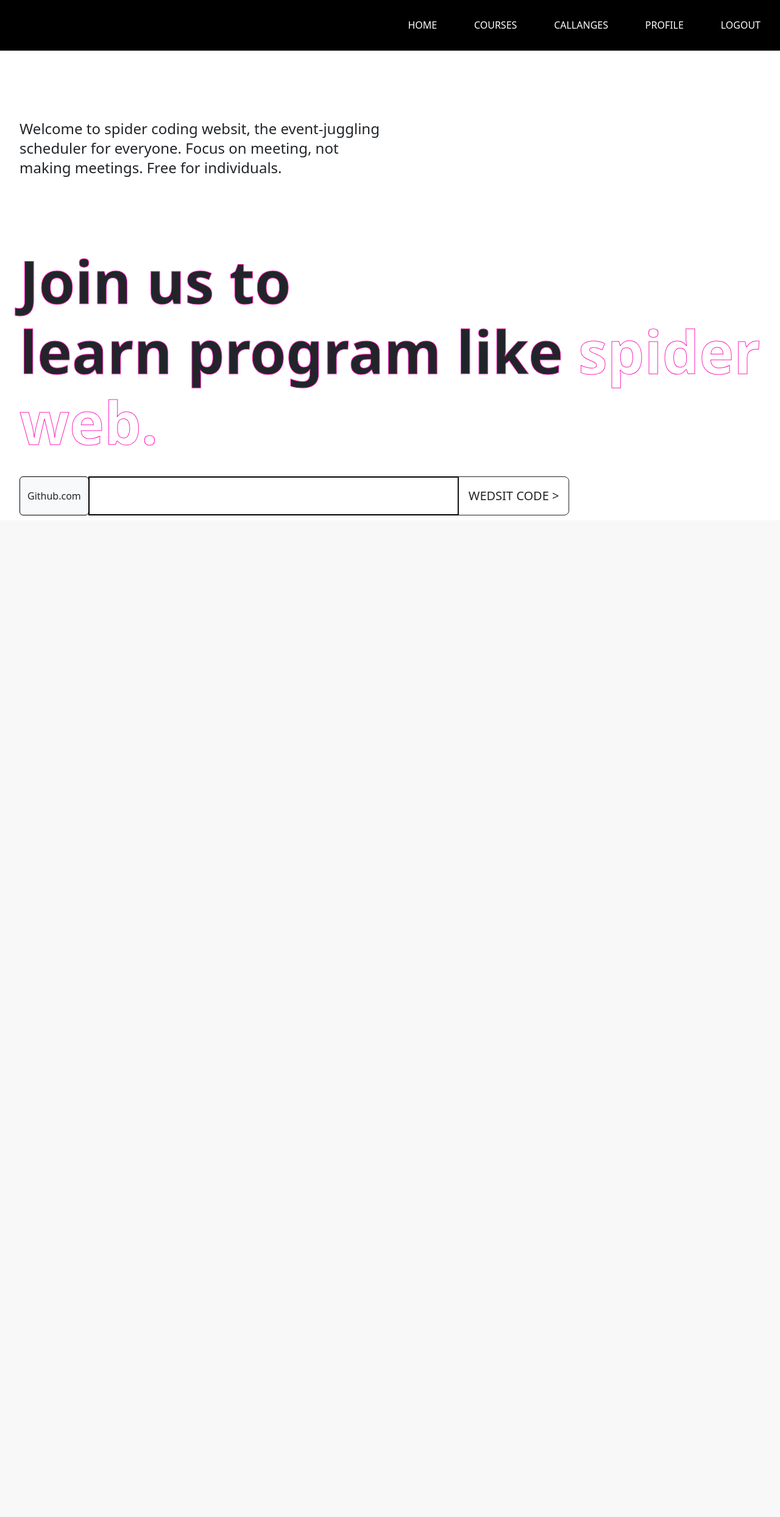
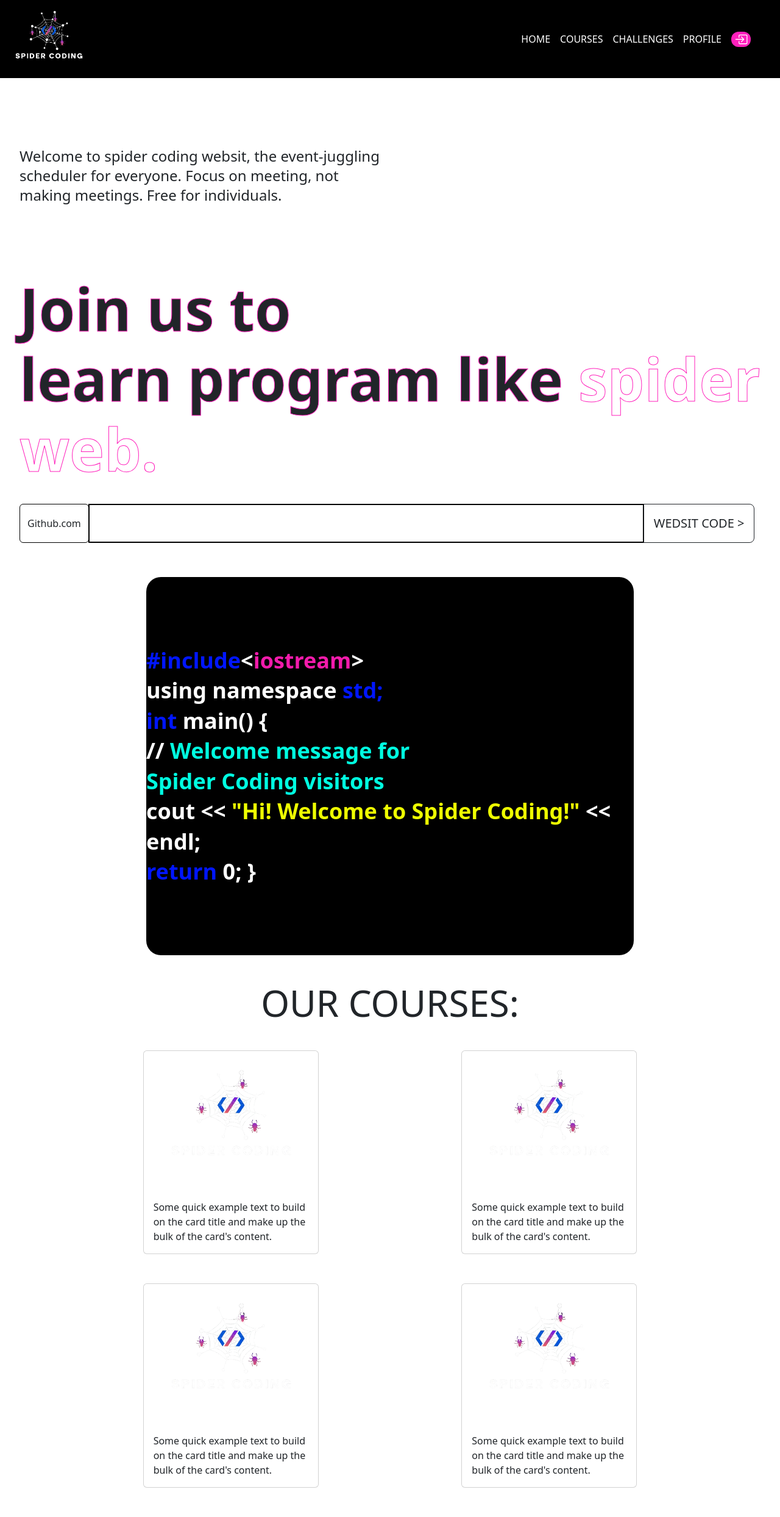
Before and after one commit to hassanmok/final_project_edu, a Django app: template project/edu_app/templates/index.html in a window 1280 px wide. Shown: the whole page at 61% size. Before the commit the page ends 845 px from the top, so only its background shows below. Run offline with Django 5.2, Linux system fonts and the light colour scheme; the template is opened without the code that fills it, so the values that code supplies are empty; parts of the project's set-up code (start-up, migrations or seed data) failed here and were passed over; some libraries are stand-ins or nearby versions.

Commit message:
hassan edit

```diff
--- a/project/edu_app/templates/index.html
+++ b/project/edu_app/templates/index.html
@@ -10,8 +10,27 @@
     <title>project edu</title>
 </head>
 <body>
+    <div id="upper_bar" class="bg-black p-8 flex justify-between items-center p-0">
+        <div id="left_bar">
+            <img class="h-32" src="{% static 'images/spider_logo.png' %}" alt="logo_spider">
+        </div>
+        <div id="right_bar" class="flex space-x-4 mr-12">
+            <a href="#">HOME</a>
+            <a href="#">COURSES</a>
+            <a href="#">CHALLENGES</a>
+            <a href="#">PROFILE</a>
+            <a href="#">
+            <svg id="logout" xmlns="http://www.w3.org/2000/svg" class="rounded-xl py-0.5" width="32" height="25" fill="currentColor" class="bi bi-box-arrow-in-right" viewBox="0 0 16 16">
+                <path fill-rule="evenodd" d="M6 3.5a.5.5 0 0 1 .5-.5h8a.5.5 0 0 1 .5.5v9a.5.5 0 0 1-.5.5h-8a.5.5 0 0 1-.5-.5v-2a.5.5 0 0 0-1 0v2A1.5 1.5 0 0 0 6.5 14h8a1.5 1.5 0 0 0 1.5-1.5v-9A1.5 1.5 0 0 0 14.5 2h-8A1.5 1.5 0 0 0 5 3.5v2a.5.5 0 0 0 1 0z"/>
+                <path fill-rule="evenodd" d="M11.854 8.354a.5.5 0 0 0 0-.708l-3-3a.5.5 0 1 0-.708.708L10.293 7.5H1.5a.5.5 0 0 0 0 1h8.793l-2.147 2.146a.5.5 0 0 0 .708.708z"/>
+              </svg>
+            </a>
+        </div>
+    </div>
+    <!--
     <div id="upper_bar" class="bg-black p-8">
         <div id="left_bar">
+            <img src="{% static 'images/spider_logo.png' %}" alt="logo_spider">
         </div>
         <div id="right_bar" class="text-white flex justify-end space-x-4">
             <h3 id="bar_right">HOME</h3>
@@ -21,6 +40,7 @@
             <h3 id="bar_right">LOGOUT</h3>
         </div>
     </div>
+    -->
     <div id="main">
         <div class="my-28 mx-8">
         <h2 class="text-2xl font-normal">Welcome to spider coding websit, the event-juggling<br>scheduler for everyone. Focus on meeting,
@@ -32,14 +52,52 @@
         <div class="flex">
             <div class="input-group input-group-lg mx-8 mb-2 mt-8">
                 <div class="input-group-prepend">
-                  <span class="input-group-text h-16 border-black" id="inputGroup-sizing-lg">Github.com</span>
+                  <span class="input-group-text h-16 border-black bg-white" id="inputGroup-sizing-lg">Github.com</span>
                 </div>
-                <input type="text"  class="border-2 border-black w-1/2">
+                <input type="text"  class="border-2 border-black w-3/4">
 
                 <button type="button" class="btn btn-outline-dark">WEDSIT CODE ></button>
               </div>
         </div>
-
+        <div class="bg-black flex justify-center rounded-3xl mx-60 my-12 py-28">
+            <h1 class="text-white text-4xl  leading-snug"><b><span style="color: #0116FF;">#include</span>&lt;<span style="color: #F31BAB;">iostream</span>&gt;<br>
+                using namespace <span style="color: #0116FF;">std;</span><br>
+                 <span style="color: #0116FF;">int</span> main() {<br>
+                 // <span style="color: #00FFE1;">Welcome message for<br>Spider Coding visitors</span><br>
+                 cout << <span><span style="color: #EEFF00;">"Hi! Welcome to Spider Coding!"</span> << endl;<br>
+                 <span style="color: #0116FF;">return</span> 0; }</b></h1>
+        </div>
+        <div>
+            <h1 class="flex justify-center text-6xl border-black">OUR COURSES:</h1>
+        </div>
+        <div class="flex justify-center flex justify-evenly my-12">
+            <div class="card" style="width: 18rem;">
+                <img class="card-img-top" src="{% static 'images/spider_logo.png' %}" alt="Card image cap">
+                <div class="card-body">
+                  <p class="card-text">Some quick example text to build on the card title and make up the bulk of the card's content.</p>
+                </div>
+              </div>
+              <div class="card" style="width: 18rem;">
+                <img class="card-img-top" src="{% static 'images/spider_logo.png' %}" alt="Card image cap">
+                <div class="card-body">
+                  <p class="card-text">Some quick example text to build on the card title and make up the bulk of the card's content.</p>
+                </div>
+              </div>
+            </div>
+            <div class="flex justify-center flex justify-evenly my-12">
+              <div class="card" style="width: 18rem;">
+                <img class="card-img-top" src="{% static 'images/spider_logo.png' %}" alt="Card image cap">
+                <div class="card-body">
+                  <p class="card-text">Some quick example text to build on the card title and make up the bulk of the card's content.</p>
+                </div>
+              </div>
+              <div class="card" style="width: 18rem;">
+                <img class="card-img-top" src="{% static 'images/spider_logo.png' %}" alt="Card image cap">
+                <div class="card-body">
+                  <p class="card-text">Some quick example text to build on the card title and make up the bulk of the card's content.</p>
+                </div>
+              </div>
+            </div>
 
     </div>
 </body>
--- a/project/project/settings.py
+++ b/project/project/settings.py
@@ -116,8 +116,8 @@ USE_TZ = True
 # Static files (CSS, JavaScript, Images)
 # https://docs.djangoproject.com/en/5.1/howto/static-files/
 
-STATIC_URL = 'static/'
-
+STATIC_URL = '/static/'
+STATICFILES_DIRS = [BASE_DIR / "static"]
 # Default primary key field type
 # https://docs.djangoproject.com/en/5.1/ref/settings/#default-auto-field
 
--- a/project/static/style.css
+++ b/project/static/style.css
@@ -10,7 +10,19 @@
 
   #bar_right{
     margin-left: 5%;
+  }
+  #right_bar a {
+    color: white; /* Set initial color */
+    transition: color 0.3s ease; /* Smooth transition */
+  }
 
-
-
+  #right_bar a:hover {
+    color: #FF20BC; /* Change to black on hover */
   }
+  #logout {
+    background-color: #FF20BC; /* Set initial color */
+    transition: color 0.3s ease;
+  }
+  #logout:hover{
+    background-color: white; /* Set initial color */
+  }
```
